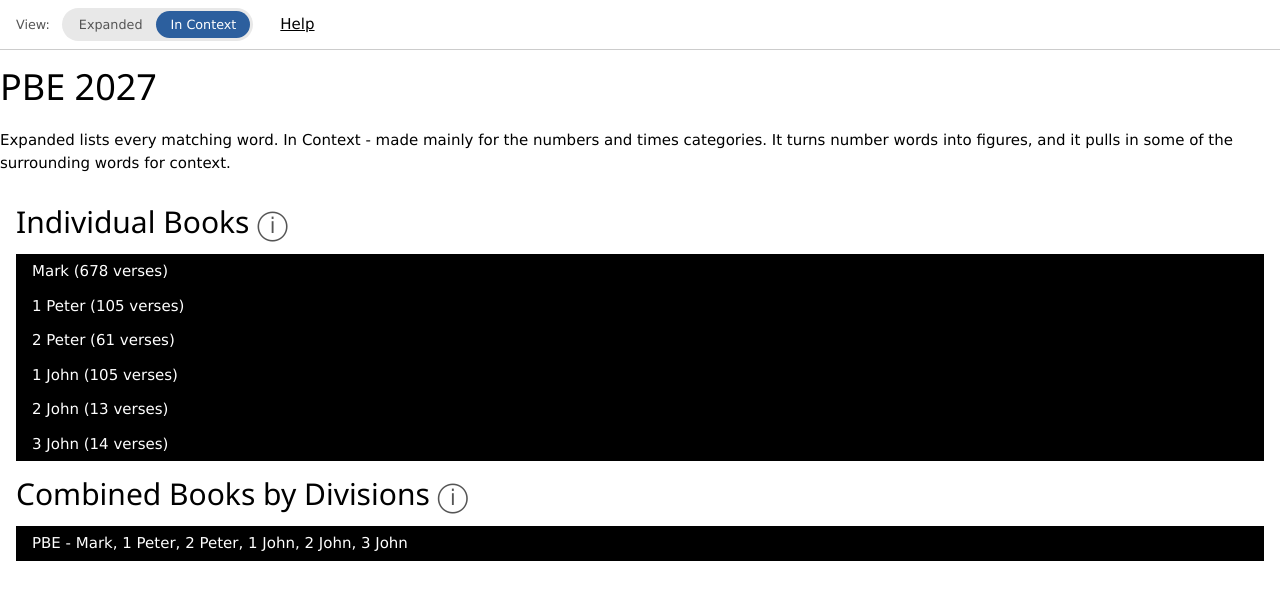
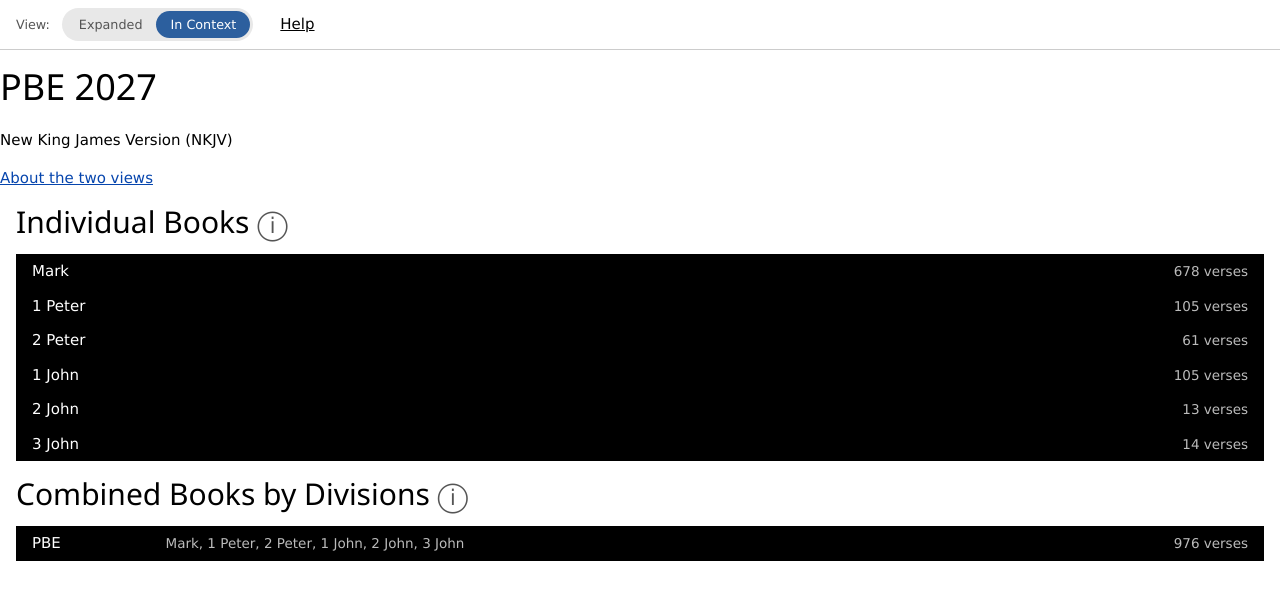
Before and after one commit to dwongk/pbe2027, a plain HTML site: page condensed.html in a window 1280 px wide. Drawn offline with Linux system fonts and the light colour scheme.

Commit message:
Propose website update from StudyTools build

```diff
--- a/condensed.html
+++ b/condensed.html
@@ -26,12 +26,19 @@
 
 <h1>PBE 2027</h1>
 
-<p>Expanded lists every matching word. In Context - made mainly for the numbers and times categories. It turns number words into figures, and it pulls in some of the surrounding words for context.</p>
+<p>New King James Version (NKJV)</p>
+<details class="view-guide">
+<summary>About the two views</summary>
+<ul>
+<li><b>Expanded</b> - the full view. Each category page lists every matching word in the book, one row per word, with the verses that contain it.</li>
+<li><b>In Context</b> - made mainly for the numbers and times categories. It turns number words into figures and lists the largest first, and it pulls in a little of the surrounding words for context. It was applied to every category, but numbers is where it really helps. Like Expanded, it groups the material by verse: each row is one verse (or group of verses) with the words from that category that appear in it.</li>
+</ul>
+</details>
 
 <div class="w3-container">
 <h2>Individual Books <span class="w3-tooltip tip-icon" tabindex="0" aria-label="Tip: tap a book to see its categories">&#9432;<span class="w3-text tip-text">Tap a book to see its categories.</span></span></h2>
 <div class="w3-accordion w3-light-grey">
-<button onclick="myFunction('Mark')" class="w3-btn-block w3-left-align" title="Tap to see the categories">Mark (678 verses)</button>
+<button onclick="myFunction('Mark')" class="w3-btn-block w3-left-align book-btn" title="Tap to see the categories"><span class="book-name">Mark</span><span class="book-count">678 verses</span></button>
 <div id="Mark" class="w3-accordion-content">
 <a href="condensed/Mark/_book.html">Mark</a>
 <a class="animals" href="condensed/Mark/animals.html">animals</a>
@@ -52,7 +59,7 @@
 <a class="weapons" href="condensed/Mark/weapons.html">weapons</a>
 <a class="which" href="condensed/Mark/which.html">which</a>
 </div>
-<button onclick="myFunction('1 Peter')" class="w3-btn-block w3-left-align" title="Tap to see the categories">1 Peter (105 verses)</button>
+<button onclick="myFunction('1 Peter')" class="w3-btn-block w3-left-align book-btn" title="Tap to see the categories"><span class="book-name">1 Peter</span><span class="book-count">105 verses</span></button>
 <div id="1 Peter" class="w3-accordion-content">
 <a href="condensed/1%20Peter/_book.html">1 Peter</a>
 <a class="animals" href="condensed/1%20Peter/animals.html">animals</a>
@@ -73,7 +80,7 @@
 <a class="weapons" href="condensed/1%20Peter/weapons.html">weapons</a>
 <a class="which" href="condensed/1%20Peter/which.html">which</a>
 </div>
-<button onclick="myFunction('2 Peter')" class="w3-btn-block w3-left-align" title="Tap to see the categories">2 Peter (61 verses)</button>
+<button onclick="myFunction('2 Peter')" class="w3-btn-block w3-left-align book-btn" title="Tap to see the categories"><span class="book-name">2 Peter</span><span class="book-count">61 verses</span></button>
 <div id="2 Peter" class="w3-accordion-content">
 <a href="condensed/2%20Peter/_book.html">2 Peter</a>
 <a class="animals" href="condensed/2%20Peter/animals.html">animals</a>
@@ -94,7 +101,7 @@
 <a class="weapons" href="condensed/2%20Peter/weapons.html">weapons</a>
 <a class="which" href="condensed/2%20Peter/which.html">which</a>
 </div>
-<button onclick="myFunction('1 John')" class="w3-btn-block w3-left-align" title="Tap to see the categories">1 John (105 verses)</button>
+<button onclick="myFunction('1 John')" class="w3-btn-block w3-left-align book-btn" title="Tap to see the categories"><span class="book-name">1 John</span><span class="book-count">105 verses</span></button>
 <div id="1 John" class="w3-accordion-content">
 <a href="condensed/1%20John/_book.html">1 John</a>
 <a class="animals" href="condensed/1%20John/animals.html">animals</a>
@@ -115,7 +122,7 @@
 <a class="weapons" href="condensed/1%20John/weapons.html">weapons</a>
 <a class="which" href="condensed/1%20John/which.html">which</a>
 </div>
-<button onclick="myFunction('2 John')" class="w3-btn-block w3-left-align" title="Tap to see the categories">2 John (13 verses)</button>
+<button onclick="myFunction('2 John')" class="w3-btn-block w3-left-align book-btn" title="Tap to see the categories"><span class="book-name">2 John</span><span class="book-count">13 verses</span></button>
 <div id="2 John" class="w3-accordion-content">
 <a href="condensed/2%20John/_book.html">2 John</a>
 <a class="animals" href="condensed/2%20John/animals.html">animals</a>
@@ -136,7 +143,7 @@
 <a class="weapons" href="condensed/2%20John/weapons.html">weapons</a>
 <a class="which" href="condensed/2%20John/which.html">which</a>
 </div>
-<button onclick="myFunction('3 John')" class="w3-btn-block w3-left-align" title="Tap to see the categories">3 John (14 verses)</button>
+<button onclick="myFunction('3 John')" class="w3-btn-block w3-left-align book-btn" title="Tap to see the categories"><span class="book-name">3 John</span><span class="book-count">14 verses</span></button>
 <div id="3 John" class="w3-accordion-content">
 <a href="condensed/3%20John/_book.html">3 John</a>
 <a class="animals" href="condensed/3%20John/animals.html">animals</a>
@@ -159,10 +166,9 @@
 </div>
 </div>
 
-
 <h2>Combined Books by Divisions <span class="w3-tooltip tip-icon" tabindex="0" aria-label="Tip: tap a division to see its categories">&#9432;<span class="w3-text tip-text">Tap a division to see its categories.</span></span></h2>
 <div class="w3-accordion w3-light-grey">
-<button onclick="myFunction('PBE')" class="w3-btn-block w3-left-align" title="Tap to see the categories">PBE - Mark, 1 Peter, 2 Peter, 1 John, 2 John, 3 John</button>
+<button onclick="myFunction('PBE')" class="w3-btn-block w3-left-align book-btn" title="Tap to see the categories"><span class="book-name">PBE</span><span class="book-list">Mark, 1 Peter, 2 Peter, 1 John, 2 John, 3 John</span><span class="book-count">976 verses</span></button>
 <div id="PBE" class="w3-accordion-content">
 <a href="condensed/PBE/_book.html">PBE</a>
 <a class="animals" href="condensed/PBE/animals.html">animals</a>
--- a/static/category.css
+++ b/static/category.css
@@ -62,3 +62,18 @@ button.w3-btn-block:hover { background: #333 }
 .w3-tooltip:focus .w3-text { display: inline-block; }
 .tip-icon { cursor: help; color: #555; }
 .tip-text { position: absolute; left: 1.6em; top: -0.2em; z-index: 10; width: 17em; max-width: 70vw; background: #333; color: #fff; padding: 0.5em 0.7em; border-radius: 4px; font-size: 15px; line-height: 1.4; }
+
+/* Book buttons: name on the left, verse count on the right, aligned across buttons */
+.book-btn { display: flex; justify-content: space-between; align-items: baseline; }
+.book-count { color: #bbb; font-size: 0.9em; white-space: nowrap; }
+
+/* Collapsible "About the two views" block on the index page (collapsed by default) */
+.view-guide summary { cursor: pointer; color: #0645ad; text-decoration: underline; }
+.view-guide ul { margin: 0.5em 0; }
+.view-guide li { margin-bottom: 0.4em; }
+
+/* Division bars: the book list is a left-aligned middle column. The name
+   column is at least 8em wide (fits every current book and division name),
+   so all the lists start at the same place; longer names can still grow. */
+.book-name { min-width: 8em; }
+.book-list { flex: 1 1 auto; min-width: 0; text-align: left; margin: 0 1em; color: #bbb; font-size: 0.9em; white-space: nowrap; overflow: hidden; text-overflow: ellipsis; }
```
Also changed, not shown: index.html (+15 -9 lines).
